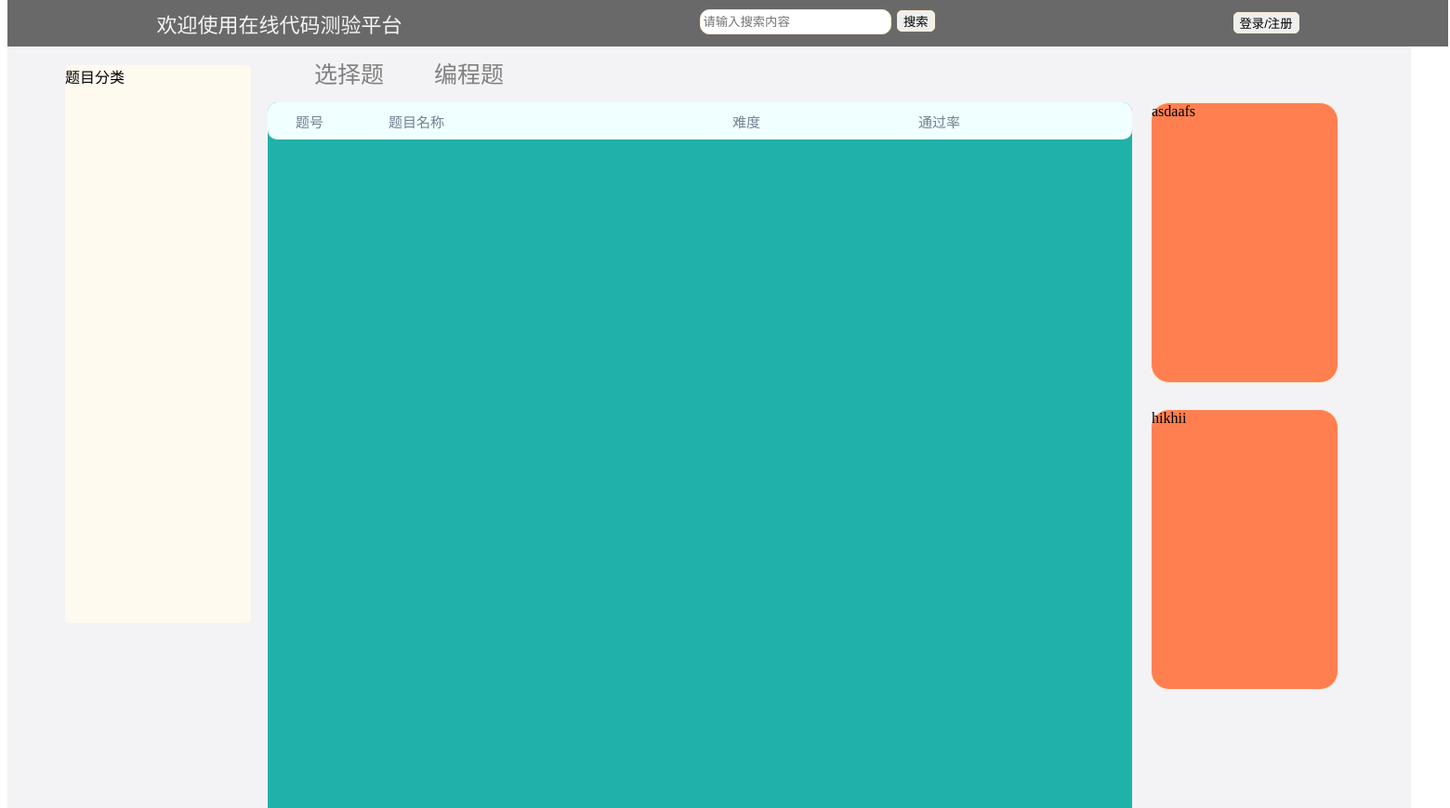
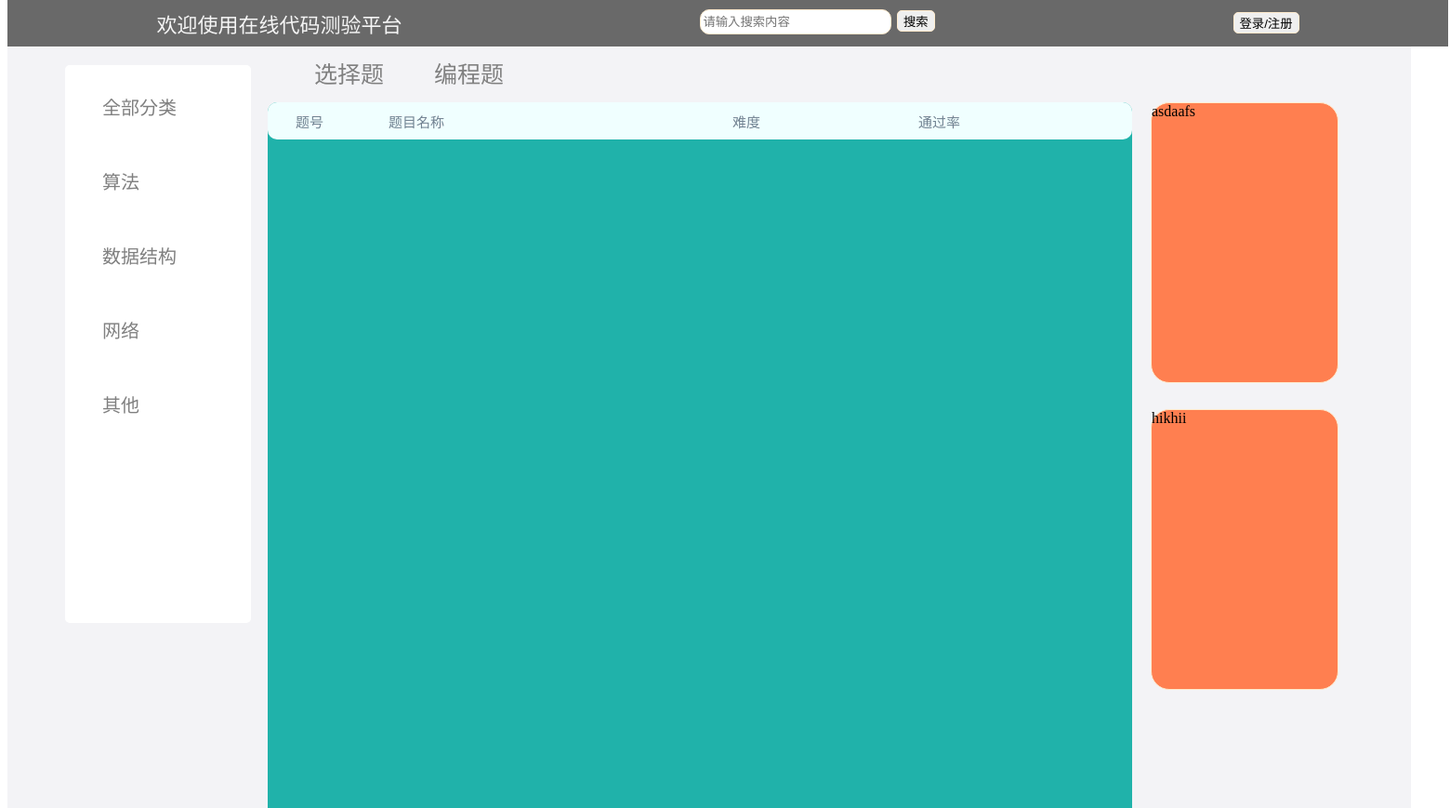
Before and after one commit to ChuanF1998/PHP_OnlineOj, a PHP site: page /application/home/home.html in a window 1560 px wide. Shown: the top 869 px of the page at 93% size. Run offline with PHP 8.4, Linux system fonts and the light colour scheme.

Commit message:
主界面题目分类侧边栏样式

```diff
--- a/application/css/home.css
+++ b/application/css/home.css
@@ -49,7 +49,7 @@
     width: 200px;
     height: 600px;
     border-radius: 5px;
-    background-color: #FFFAF0;
+    background-color: #FFFFFF;
 }
 
 .center_area {
@@ -131,3 +131,17 @@
     font-size: 15px;
     color: #708090;
 }
+.li_1 {
+    width: 100px;
+    height: 50px;
+}
+
+.li_a {
+    width: 100px;
+    height: 50px;
+    display: block;
+    margin-top: 30px;
+    font-size: 20px;
+    cursor: pointer;
+    color: #808080;
+}
--- a/application/home/home.html
+++ b/application/home/home.html
@@ -5,6 +5,12 @@
     <title>主页</title>
     <link rel="stylesheet" type="text/css" href="../css/home.css">
     <link rel="stylesheet" type="text/css" href="../css/common.css">
+    <style>
+        ul{
+            list-style-type:none;
+            margin: auto;
+        }
+    </style>
 </head>
 <body>
 <div class="page" style="width: 1510px;">
@@ -25,7 +31,13 @@
     <div style="display: block;">
         <!--左边题目分类-->
         <div class="question_classes" id="classes">
-            题目分类
+            <ul>
+            <li class="li_1"><a id="l0" class="li_a" type="button" onclick="c_all()">全部分类</a></li>
+            <li class="li_1"><a id="l1" class="li_a" type="button" onclick="c_algorithm()">算法</a></li>
+            <li class="li_1"><a id="l2" class="li_a" type="button" onclick="c_data_structure()">数据结构</a></li>
+            <li class="li_1"><a id="l3" class="li_a" type="button" onclick="c_network()">网络</a></li>
+            <li class="li_1"><a id="l4" class="li_a" type="button" onclick="c_other()">其他</a></li>
+            </ul>
         </div>
 
         <!--中间区域-->
@@ -94,5 +106,42 @@
         console.log("编程题");
     }
 </script>
+<script>
+    var li_all = new Array(5);
+    for (var i = 0; i < 5; ++i) {
+        var str = "l" + i;
+        li_all[i] = document.getElementById(str);
+    }
+    function con(k) {
+        for (i = 0; i < 5; ++i) {
+            if (i == k) {
+                li_all[i].style.color = "#48D1CC";
+            }
+            else {
+                li_all[i].style.color = "#808080";
+            }
+        }
+    }
+    function c_all() {
+        con(0);
+        console.log("全部");
+    }
+    function c_algorithm() {
+        con(1);
+        console.log("算法");
+    }
+    function c_data_structure() {
+        con(2);
+        console.log("数据结构");
+    }
+    function c_network() {
+        con(3);
+        console.log("网络");
+    }
+    function c_other() {
+        con(4);
+        console.log("其他");
+    }
+</script>
 </body>
 </html>
```
